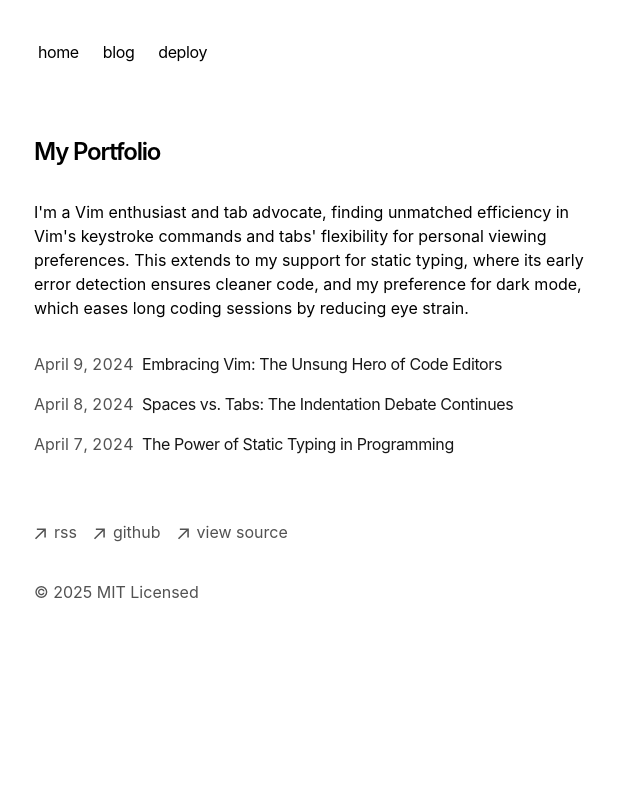
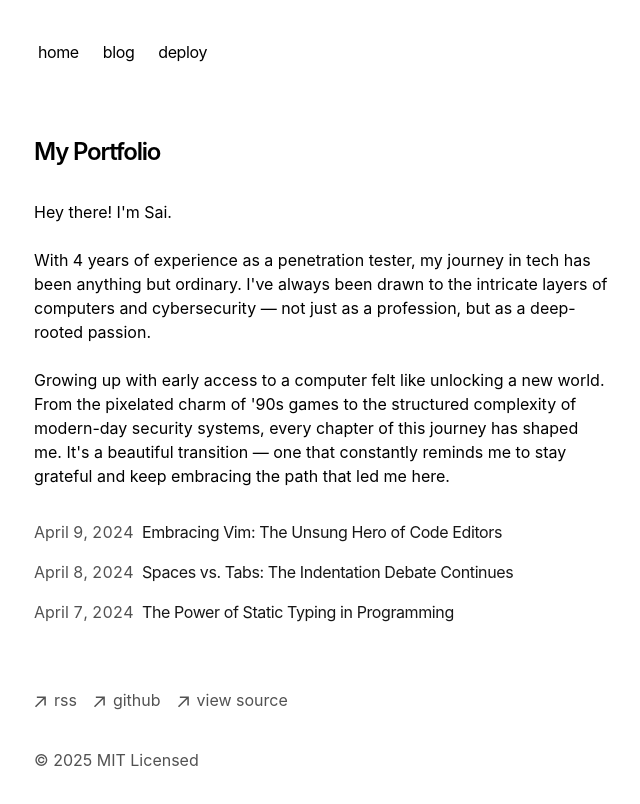
Before and after one commit to K3rn4lP4nic/portfolio-starter-kit, a Next.js app: page / in a window 1280 px wide. Shown: the top 804 px of the page, without its empty margins (318-958 px from the left). Built offline with nearby package versions, Linux system fonts and the light colour scheme.

Commit message:
Initial Commit

```diff
--- a/app/page.tsx
+++ b/app/page.tsx
@@ -7,11 +7,13 @@ export default function Page() {
         My Portfolio
       </h1>
       <p className="mb-4">
-        {`I'm a Vim enthusiast and tab advocate, finding unmatched efficiency in
-        Vim's keystroke commands and tabs' flexibility for personal viewing
-        preferences. This extends to my support for static typing, where its
-        early error detection ensures cleaner code, and my preference for dark
-        mode, which eases long coding sessions by reducing eye strain.`}
+        {`Hey there! I'm Sai.`}
+  <br />
+  <br />
+  {`With 4 years of experience as a penetration tester, my journey in tech has been anything but ordinary. I've always been drawn to the intricate layers of computers and cybersecurity — not just as a profession, but as a deep-rooted passion.`}
+  <br />
+  <br />
+  {`Growing up with early access to a computer felt like unlocking a new world. From the pixelated charm of '90s games to the structured complexity of modern-day security systems, every chapter of this journey has shaped me. It's a beautiful transition — one that constantly reminds me to stay grateful and keep embracing the path that led me here.`}
       </p>
       <div className="my-8">
         <BlogPosts />
```
